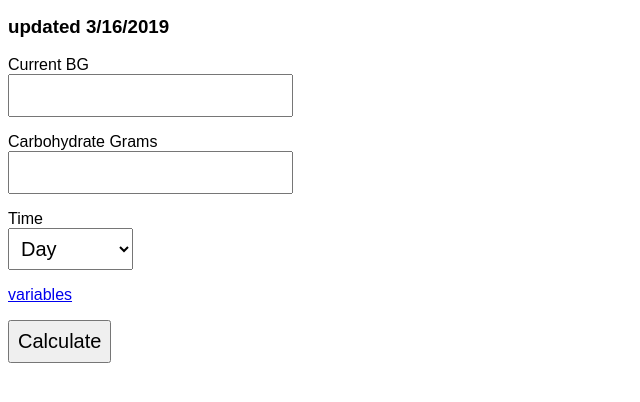
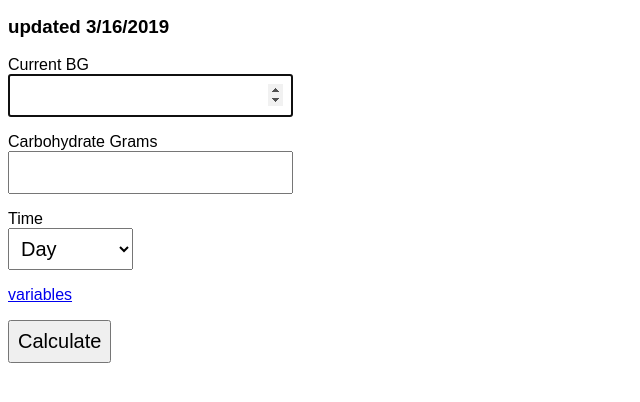
Before and after one commit to pete-lewis/pete-lewis.github.io, a plain HTML site: page dosage-calc/index.html in a window 1280 px wide. Shown: the part 48-450 px from the top of the page, without its empty margins (0-640 px from the left). Drawn offline with Linux system fonts and the light colour scheme.

Commit message:
added autofocus attribute for BG

```diff
--- a/dosage-calc/index.html
+++ b/dosage-calc/index.html
@@ -84,7 +84,7 @@
 
 	<div class="form-item-container">
 		<label for="bg">Current BG</label>
-		<input type="number" id="bg" required />
+		<input type="number" id="bg" required autofocus />
 	</div>
 
 	<div class="form-item-container">
```
